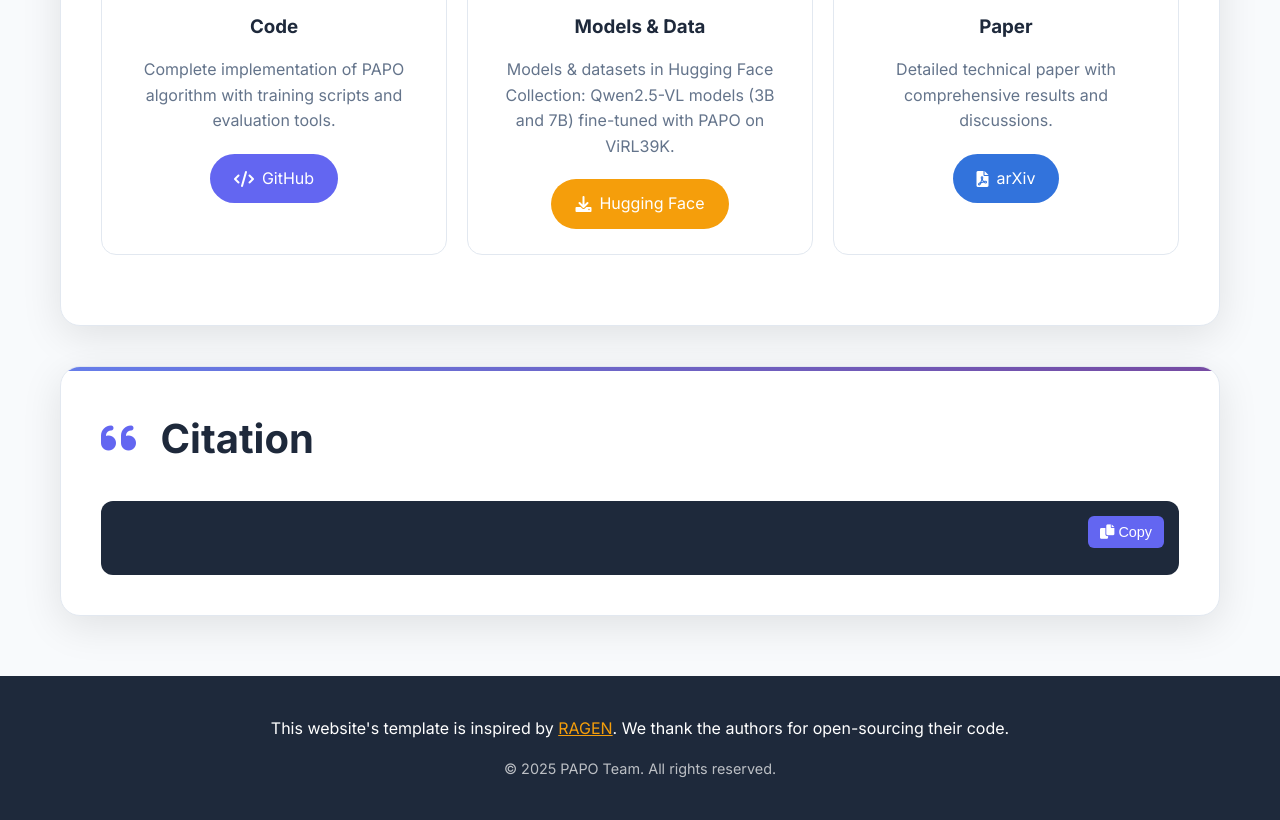
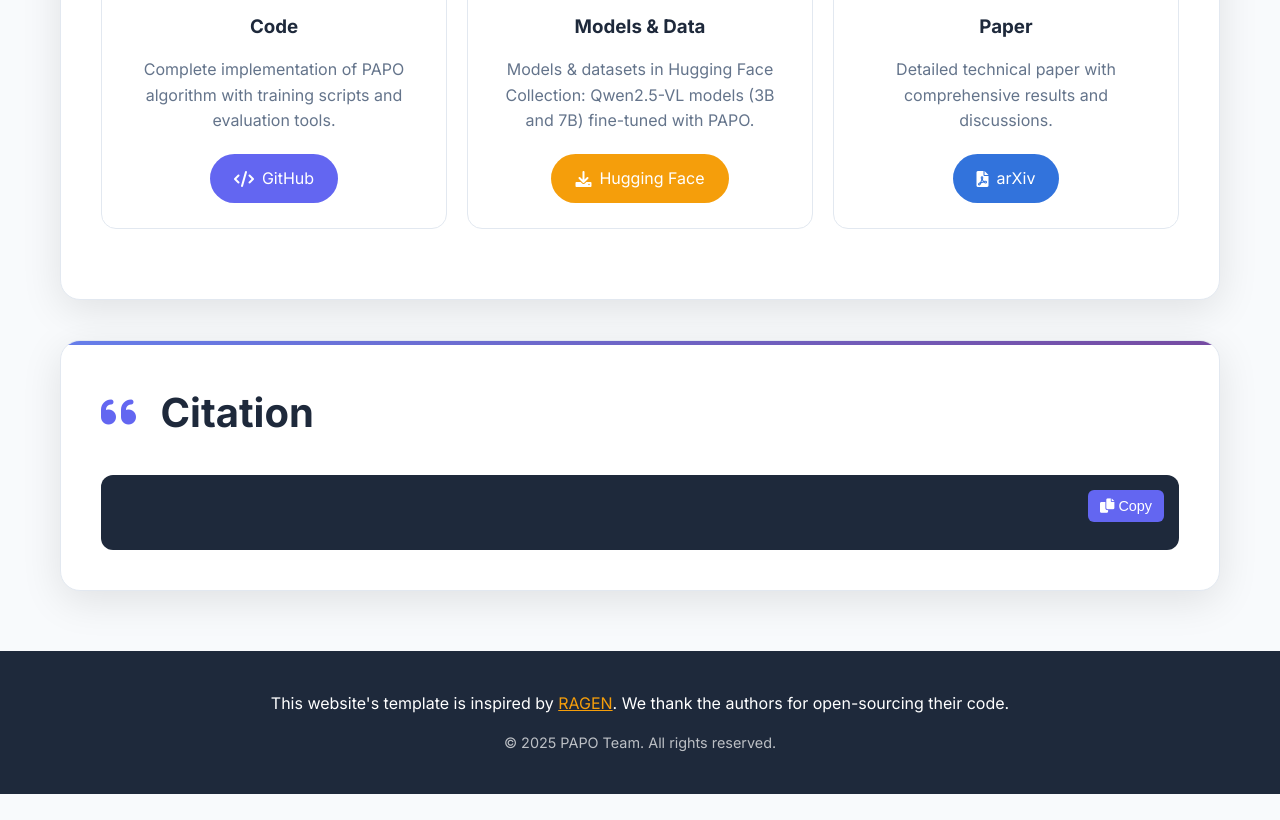
Before and after one commit to SStoica12/PAPO, a plain HTML site: page index.html in a window 1280 px wide. Shown: the part 7182-8002 px from the top of the page. After the commit the page ends 7976 px from the top, so only its background shows below. Drawn offline with Linux system fonts and the light colour scheme.

Commit message:
update page with data

```diff
--- a/index.html
+++ b/index.html
@@ -1076,7 +1076,7 @@
             <i class="fas fa-robot"></i>
           </div>
           <h3 style="margin-bottom: 15px; color: var(--text-primary);">Models & Data</h3>
-          <p style="color: var(--text-secondary); margin-bottom: 20px;">Models & datasets in Hugging Face Collection: Qwen2.5-VL models (3B and 7B) fine-tuned with PAPO on ViRL39K.</p>
+          <p style="color: var(--text-secondary); margin-bottom: 20px;">Models & datasets in Hugging Face Collection: Qwen2.5-VL models (3B and 7B) fine-tuned with PAPO.</p>
           <a href="" class="button" style="background: var(--accent-color); color: white; border: none;">
             <i class="fas fa-download"></i>
             <span>Hugging Face</span>
```
